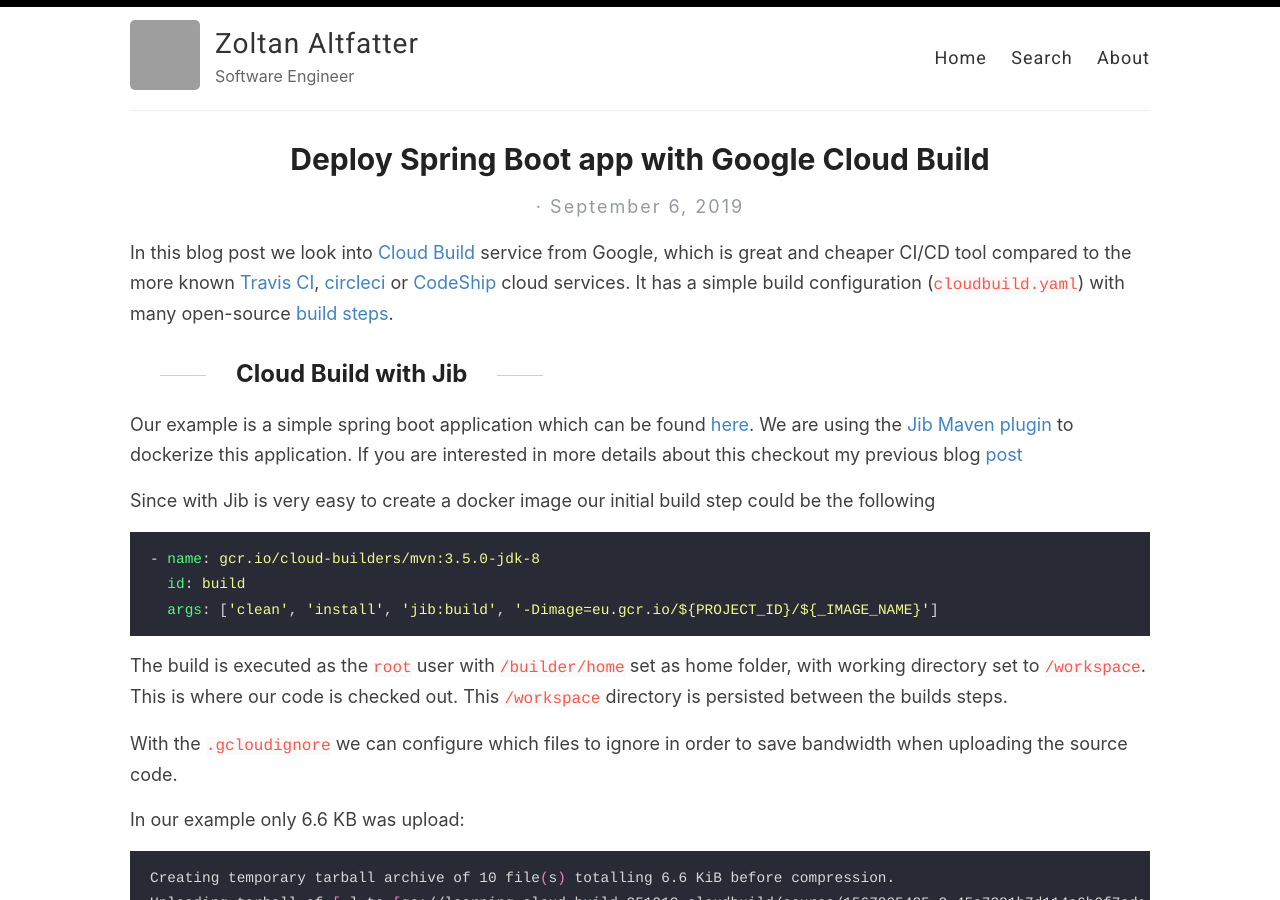
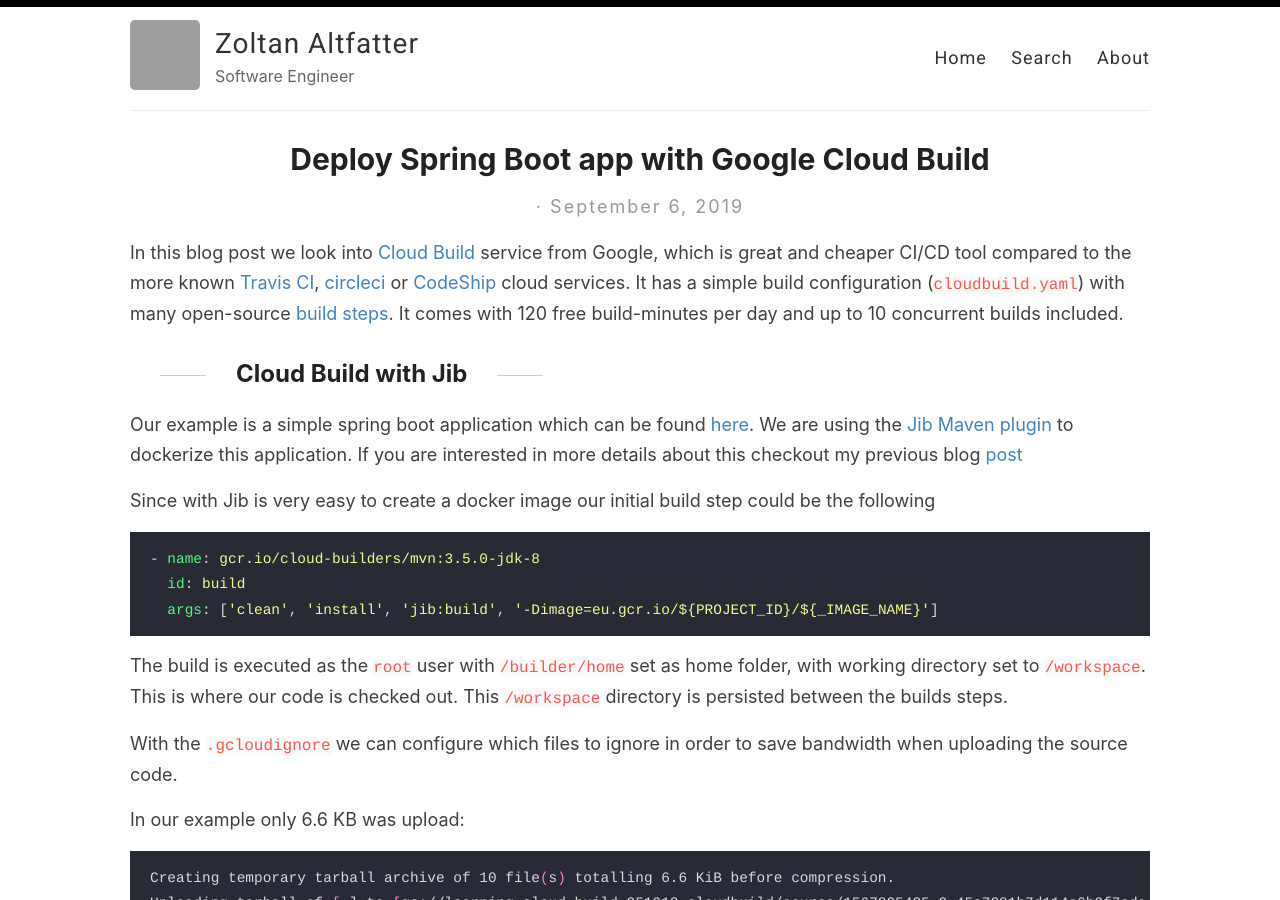
Before and after one commit to altfatterz/altfatterz.github.io, a Jekyll site: the page built from _posts/2019-09-06-deploy-spring-boot-app-with-google-cloud-build.md, in a window 1280 px wide and 900 px high. Built offline with Jekyll 4.4.1, drawn with Linux system fonts in a browser that asks for light colours; comment, search, counter and statistics services are not loaded; grey boxes are pictures that could not be loaded.

Commit message:
more cleanup

```diff
--- a/_posts/2019-09-06-deploy-spring-boot-app-with-google-cloud-build.md
+++ b/_posts/2019-09-06-deploy-spring-boot-app-with-google-cloud-build.md
@@ -5,7 +5,7 @@
 ---
 
 In this blog post we look into [Cloud Build](https://cloud.google.com/cloud-build/) service from Google, which is great and cheaper CI/CD tool compared to the more known [Travis CI](https://travis-ci.org/), [circleci](https://circleci.com/) or [CodeShip](https://codeship.com/) cloud services.
-It has a simple build configuration (`cloudbuild.yaml`) with many open-source [build steps](https://github.com/GoogleCloudPlatform/cloud-builders-community).
+It has a simple build configuration (`cloudbuild.yaml`) with many open-source [build steps](https://github.com/GoogleCloudPlatform/cloud-builders-community). It comes with 120 free build-minutes per day and up to 10 concurrent builds included.
 
 ## Cloud Build with Jib
 
```
